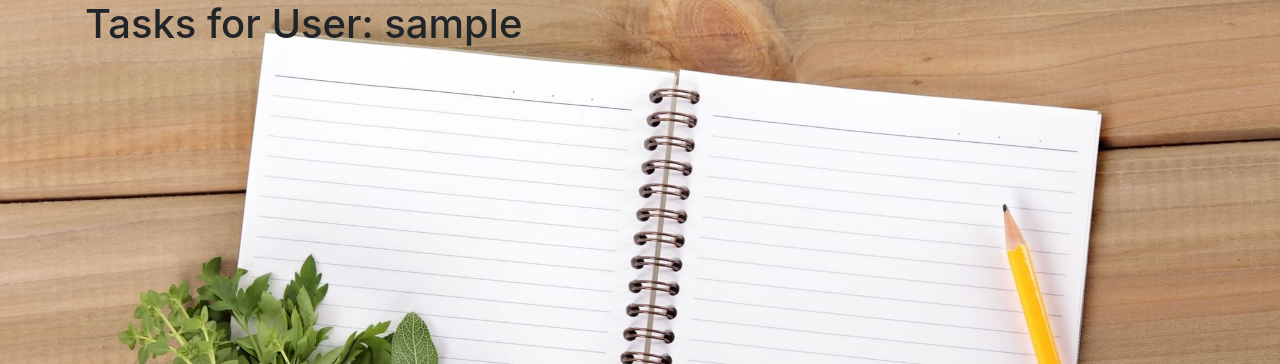
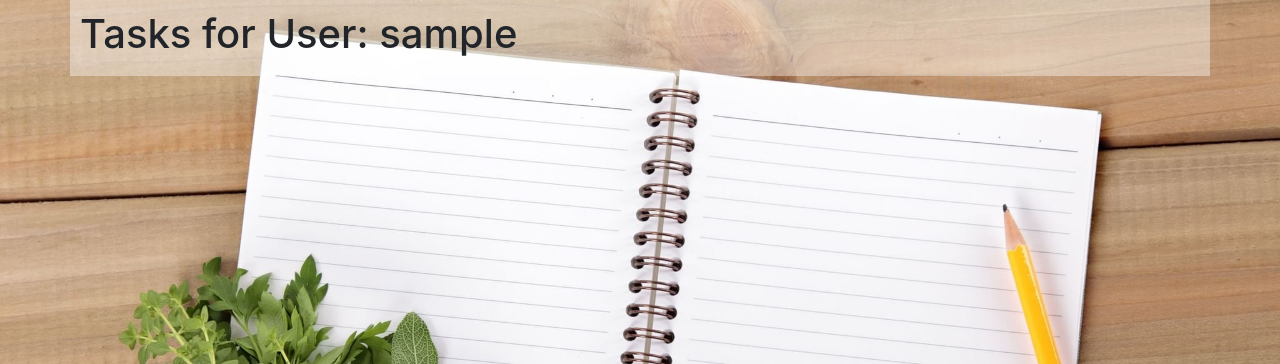
Before and after one commit to LeVzhe/task-manager-django, a Django app: page /tasks/ in a window 1280 px wide. Shown: the part 56-420 px from the top of the page. Run offline with Django 5.2, Linux system fonts and the light colour scheme; the visitor is signed in with stand-in values (Sample User, id 1); some libraries are stand-ins or nearby versions.

Commit message:
fix: some template changes

```diff
--- a/tasks_app/templates/tasks_app/tasks.html
+++ b/tasks_app/templates/tasks_app/tasks.html
@@ -6,13 +6,17 @@
 {% endblock css %}
 
 {% block content %}
-    <div class="container">
+    <div class="container" style="background-color: rgba(255, 255, 255, 0.4); padding: 10px;">
         <h1>Tasks for User: {{ request.user.username }}</h1>
-        <ul>
+        <div class="d-flex flex-wrap">
             {% for field in work_fields %}
-                <li>{{ field.work_field.description }}</li>
-                <!-- Здесь вы можете добавить другие поля, связанные с work_field, для отображения -->
+                <div class="card m-2" style="width: 18rem;">
+                    <div class="card-body" style="background-color: rgba(173, 216, 230, 0.3); padding: 10px;">
+                        <h5 class="card-title p-3 mb-2 text-white text-center" style="background-color: rgba(173, 216, 230, 1);">{{ field.work_field.name }}</h5>
+                        <!-- Здесь вы можете добавить другие поля, связанные с work_field, для отображения -->
+                    </div>
+                </div>
             {% endfor %}
-        </ul>
+        </div>
     </div>
 {% endblock %}
```
